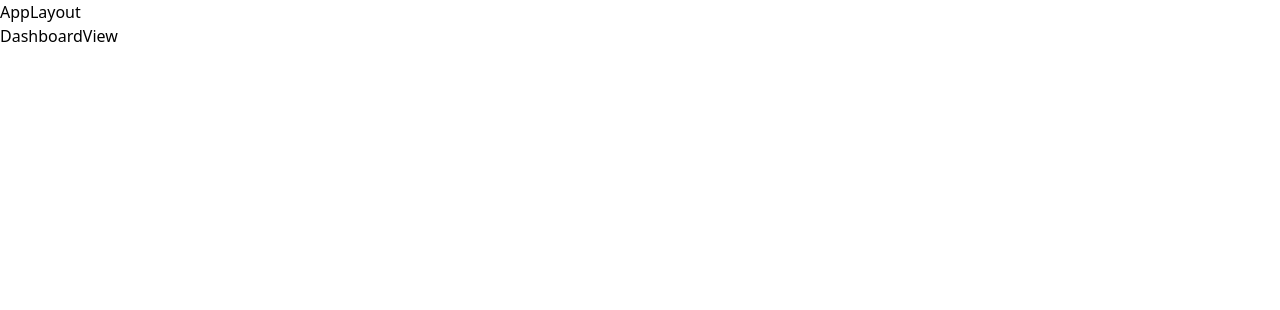
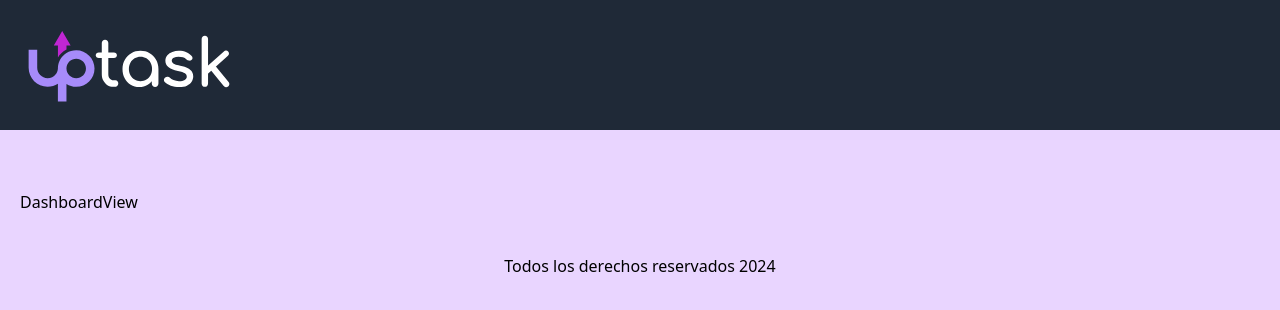
Before and after one commit to Lilian1306/MERN2-FRONTEND, a React (Vite) app: page / in a window 1280 px wide. Shown: the top 310 px of the page. Built offline with nearby package versions, Linux system fonts and the light colour scheme.

Commit message:
Created layout page and using the code to get the current year

```diff
--- a/index.html
+++ b/index.html
@@ -6,7 +6,7 @@
     <meta name="viewport" content="width=device-width, initial-scale=1.0" />
     <title>Uptask - Node Express TypeScript Mongoose Tailwindcss ReactQury</title>
   </head>
-  <body>
+  <body class="bg-purple-200">
     <div id="root"></div>
     <script type="module" src="/src/main.tsx"></script>
   </body>
--- /dev/null
+++ b/src/components/Logo.tsx
@@ -0,0 +1,9 @@
+
+
+export default function Logo() {
+  return (
+    <img src="/logo.svg" alt="Logotipo Uptask"/>
+
+
+  )
+}
--- a/src/layouts/AppLayout.tsx
+++ b/src/layouts/AppLayout.tsx
@@ -1,12 +1,31 @@
 import { Outlet } from "react-router-dom"
+import Logo from "../components/Logo"
 
 export default function AppLayout() {
     return (
         <>
 
-        <div>AppLayout</div>
+         <header
+             className="bg-gray-800 py-5"
+         >
+            <div className="max-w-screeb-2xl mx-auto flex flex-col lg:flex-row justify-between items-center">
+                <div className="w-64">
+                 <Logo/>
 
-        <Outlet/>
+                </div>
+            </div>
+
+         </header>
+         <section className="max-w-screen-2xl mx-auto mt-10 p-5">
+         <Outlet/>
+         </section>
+
+         <footer className="py-5">
+            <p className="text-center">
+               Todos los derechos reservados {new Date().getFullYear()}
+            </p>
+         </footer>
+
         </>
     )
 }
```
